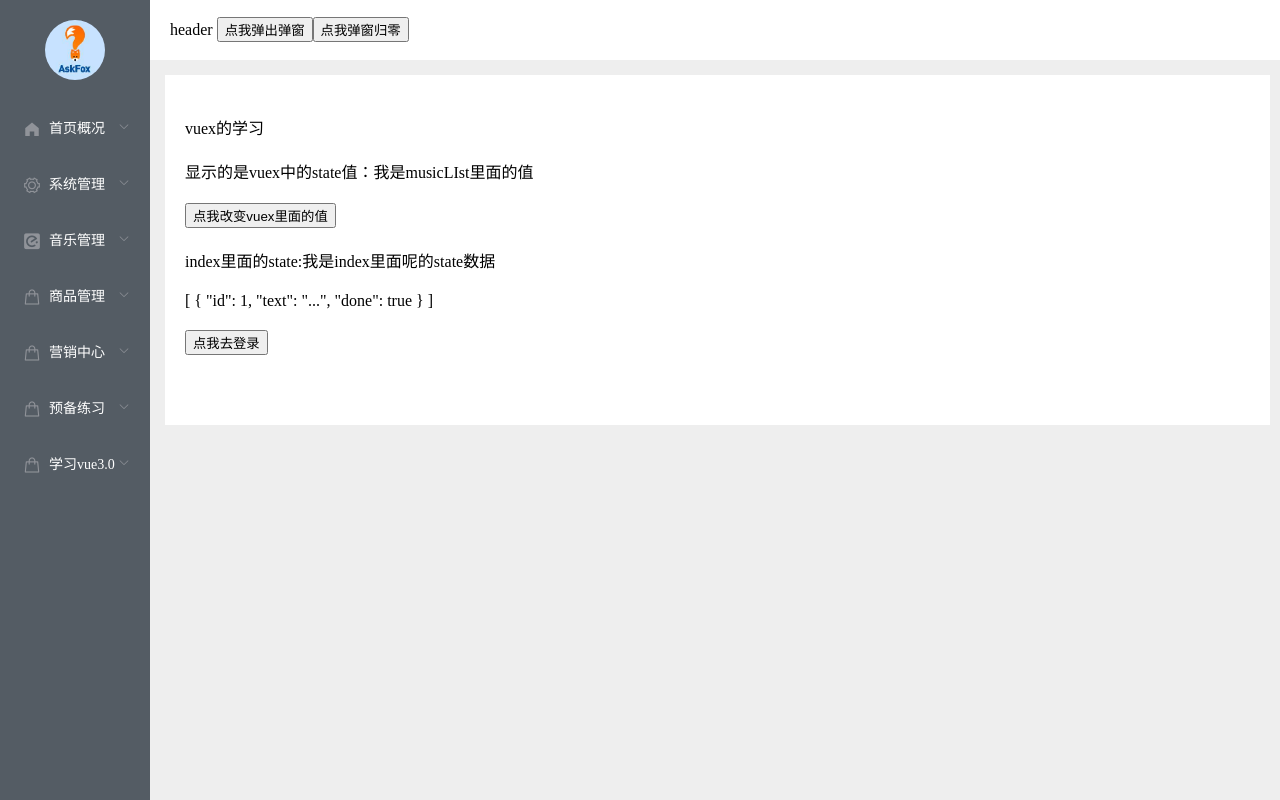
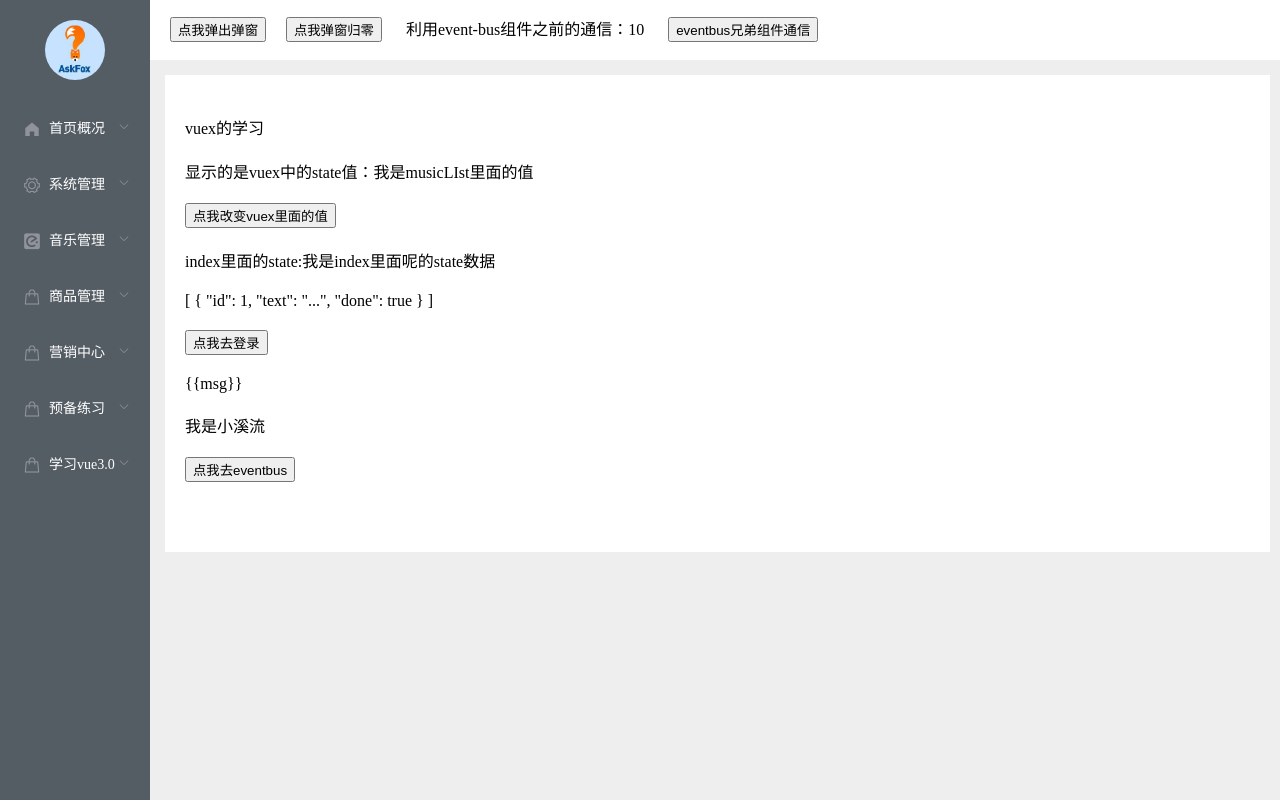
Before and after one commit to xxljunjun/vue-study, a Vue app: page /studyvue/one in a window 1280 px wide. Built offline with nearby package versions, Linux system fonts and the light colour scheme.

Commit message:
事件总线通信方式

```diff
--- a/src/components/common/layout/QfHeader.vue
+++ b/src/components/common/layout/QfHeader.vue
@@ -1,9 +1,11 @@
 <template>
 <div class="qf-header">
-  header
-  <button @click="out">点我弹出弹窗</button>
-  <button @click="out_zero">点我弹窗归零</button>
-
+  <button @click="out" class="btn">点我弹出弹窗</button>
+  <button @click="out_zero" class="btn">点我弹窗归零</button>
+  <span class="box">
+    利用event-bus组件之前的通信：{{event_number}}
+  </span>
+  <button @click="eventbusthing" class="btn">eventbus兄弟组件通信</button>
   <!-- 模拟登录弹窗 -->
   <el-dialog
       title="提示"
@@ -20,11 +22,13 @@
 </template>
 
 <script>
+import {EventBus} from "@/event-bus.js"
 export default {
   data(){
     return{
       msg:"1111111",
-      dialogVisible: false
+      dialogVisible: false,
+      event_number:10,
     }
   },
   watch:{
@@ -42,7 +46,19 @@ export default {
   },
   mounted(){
     // console.log("vuex的状态管理工具",this.$store)
+    EventBus.$on("changeNum",(val)=>{
+      console.log(val)
+      this.event_number++
+    })
+    this.$eventBus.$on("change",(val)=>{
+      console.log(val)
+      this.event_number--
+    })
   },
+  destroyed(){
+		EventBus.off("changeNum")
+    this.$eventBus.$off("change")
+	},
   methods:{
     out(){
       console.log("点我")
@@ -50,10 +66,22 @@ export default {
     },
     out_zero(){
       this.$store.commit("needLogin",false)
+    },
+    eventbusthing(){
+      this.event_number++
     }
   }
 }
 </script>
 
-<style lang="css" scoped>
+<style lang="scss" scoped>
+.qf-header{
+  color: #000;
+  .btn{
+    margin-right: 20px;
+  }
+  .box{
+    margin-right: 20px;
+  }
+}
 </style>
--- /dev/null
+++ b/src/event-bus.js
@@ -0,0 +1,3 @@
+
+import Vue from 'vue'
+export const EventBus = new Vue()
--- a/src/main.js
+++ b/src/main.js
@@ -12,8 +12,13 @@ Vue.use(ElementUI)
 Vue.prototype.$http = http
 Vue.prototype.$img = img
 Vue.config.productionTip = false
+
+//事件总线通信
 const eventBus = new Vue()
 Vue.prototype.$eventBus = eventBus
+
+// 阻止启动生产消息
+Vue.config.productionTip = false
 
 // 根容器创建,Vue环境
 new Vue({
--- a/src/pages/studyvue/studyvue.vue
+++ b/src/pages/studyvue/studyvue.vue
@@ -17,6 +17,19 @@
 		<div class="box">
 			<button @click="outtologin" class="brn">点我去登录</button>
 		</div>
+		<div class="box">
+			<div v-pre class="tojoin">
+				{{msg}}
+			</div>
+		</div>
+		<div class="box" >
+			<div class="tojoin" v-cloak>
+				{{msg}}
+			</div>
+		</div>
+		<div class="box">
+			<button @click="event" class="brn">点我去eventbus</button>
+		</div>
 	</div>
 </template>
 
@@ -24,6 +37,7 @@
 //mapActions
 //mapMutations
 import { mapState,mapGetters} from 'vuex'
+import {EventBus} from "@/event-bus.js"
 export default {
 	data(){
 		return{
@@ -53,6 +67,10 @@ export default {
 		},
 		outtologin(){
 			this.$store.commit("needLogin",true)
+		},
+		event(){
+			// console.log("1111")
+			EventBus.$emit("changeNum",true)
 		}
 	},
 	mounted(){
@@ -62,11 +80,17 @@ export default {
 		console.log("this.$store.state",this.$store.state)
 		console.log("this.$store.getters",this.$store.getters)
 	},
+	destroyed(){
+		EventBus.$off("changeNum")
+	}
 }
 </script>
 
 <style lang="scss" scoped>
 .studyvue_box{
+	[v-cloak] {
+		display: none;
+	}
 	color: #000;
 	.brn{
 		cursor: pointer;
--- a/src/pages/user/User.vue
+++ b/src/pages/user/User.vue
@@ -4,6 +4,9 @@
     <h1>我是xiong和di的父组件：{{snum}}</h1>
     <Xiong :snum="snum" @zidingyishijian="zidingyishijian"/>
     <Di :snum="snum" @zidi="zidi"/>
+    <div class="box">
+        <button @click="toEvent">点我触发全局的事件总线</button>
+    </div>
   </div>
 </template>
 
@@ -23,16 +26,25 @@ export default {
   mounted(){
 
   },
+  destroyed(){
+    this.$eventBus.$off("change")
+  },
   methods: {
     zidingyishijian(){
       this.snum++
     },
     zidi(){
       this.snum--
+    },
+    toEvent(){
+      this.$eventBus.$emit("change",true)
     }
   },
 };
 </script>
 
-<style lang="css" scoped>
+<style lang="scss" scoped>
+.box{
+  margin-top: 30px;
+}
 </style>
```
